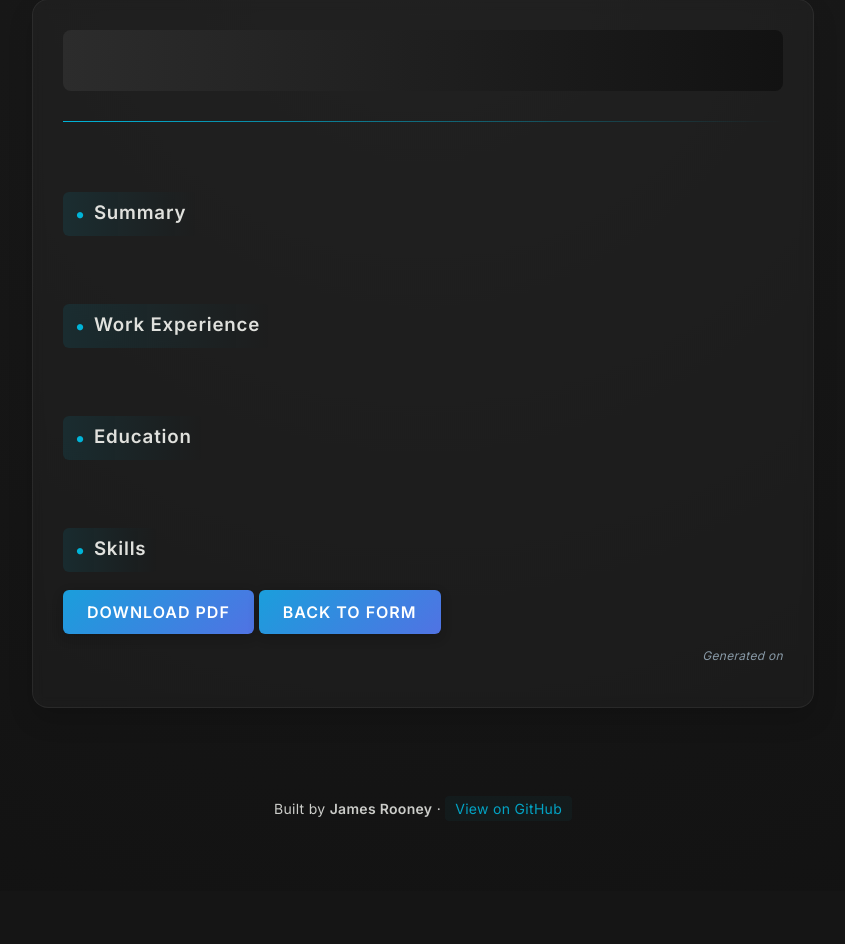
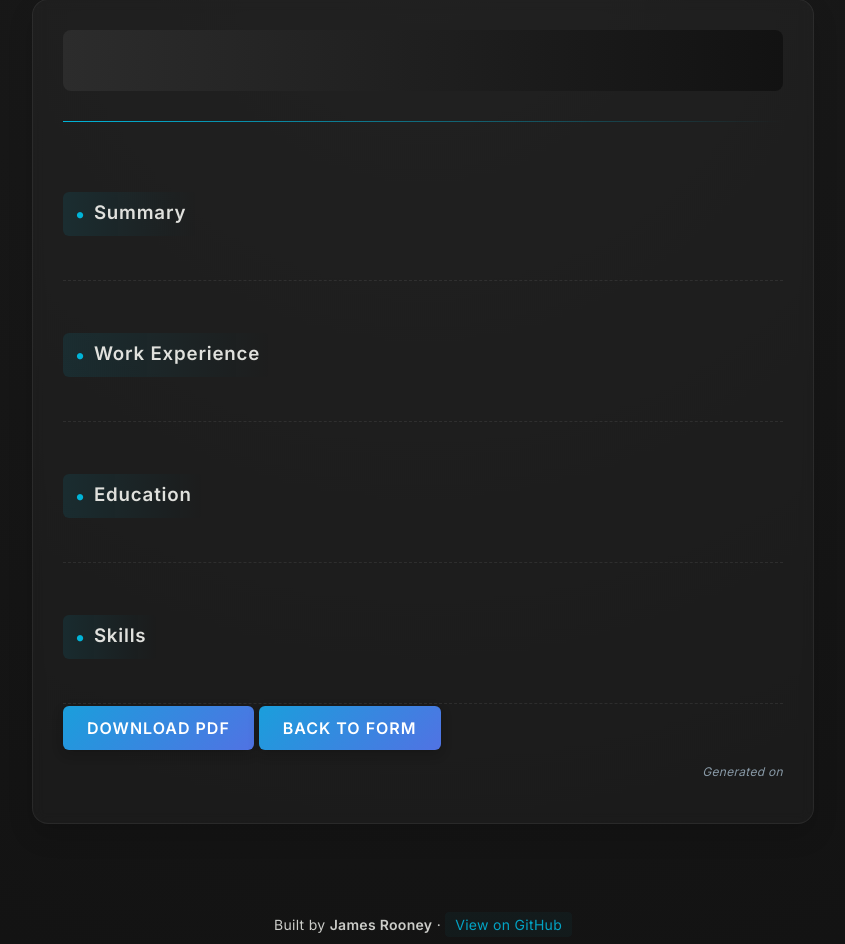
Before and after one commit to jamesr150/resume-builder, a Flask app: template templates/resume.html in a window 1280 px wide. Shown: the part 81-1025 px from the top of the page, without its empty margins (217-1062 px from the left). Before the commit the page ends 898 px from the top, so only its background shows below. Run offline with Flask 3, Linux system fonts and the light colour scheme; the template is opened without the code that fills it, so the values that code supplies are empty; some libraries are stand-ins or nearby versions.

Commit message:
subtle section divider between h3 headers

```diff
--- a/static/style.css
+++ b/static/style.css
@@ -428,3 +428,9 @@ a:hover::after {
   background: var(--primary);
   border-radius: 4px;
 }
+.resume-section:not(:last-of-type)::after {
+  content: '';
+  display: block;
+  margin: 32px 0 12px;
+  border-bottom: 1px dashed rgba(255, 255, 255, 0.08);
+}
```
